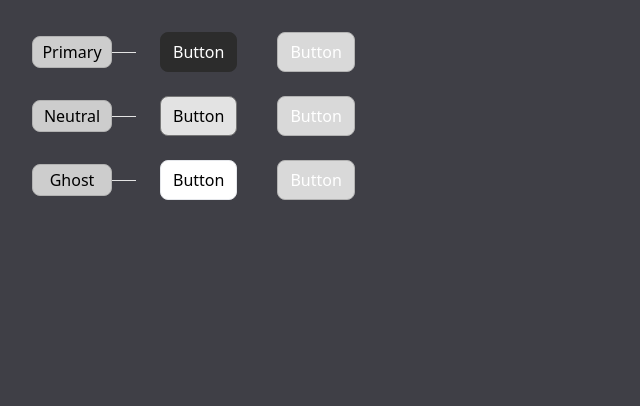
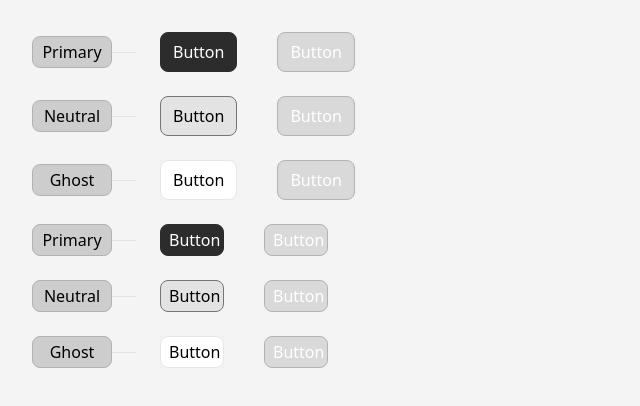
Before and after one commit to MatheusFilg/react-design-system, a React (Vite) app: page / in a window 1280 px wide. Shown: the top 406 px of the page, without its empty margins (0-640 px from the left). Built offline with nearby package versions, Linux system fonts and the light colour scheme.

Commit message:
add size prop to button

```diff
--- a/src/app.tsx
+++ b/src/app.tsx
@@ -27,6 +27,42 @@ export default function App() {
           <Button disabled>Button</Button>
         </div>
       </div>
+
+      <div className="flex flex-row items-center align-middle">
+        <Label>Primary</Label>
+        <div className="flex translate-x-6 flex-row gap-10">
+          <Button variant="primary" size="small">
+            Button
+          </Button>
+          <Button disabled size="small">
+            Button
+          </Button>
+        </div>
+      </div>
+
+      <div className="flex flex-row items-center align-middle">
+        <Label>Neutral</Label>
+        <div className="flex translate-x-6 flex-row gap-10">
+          <Button variant="neutral" size="small">
+            Button
+          </Button>
+          <Button disabled size="small">
+            Button
+          </Button>
+        </div>
+      </div>
+
+      <div className="flex flex-row items-center align-middle">
+        <Label>Ghost</Label>
+        <div className="flex translate-x-6 flex-row gap-10">
+          <Button variant="ghost" size="small">
+            Button
+          </Button>
+          <Button disabled size="small">
+            Button
+          </Button>
+        </div>
+      </div>
     </div>
   )
 }
--- a/src/components/button.tsx
+++ b/src/components/button.tsx
@@ -2,16 +2,17 @@ import { ButtonHTMLAttributes, ReactNode } from 'react'
 
 interface ButtonProps extends ButtonHTMLAttributes<HTMLButtonElement> {
   children: ReactNode
-  variant?: 'primary' | 'neutral' | 'ghost'
   disabledStyle?: string
   defaultStyle?: string
+  size?: 'small' | 'medium'
+  variant?: 'primary' | 'neutral' | 'ghost'
   //   icon?: ReactElement
 }
 
 export default function Button(props: ButtonProps) {
   const { variant } = props
 
-  const style = 'flex items-center w-18 h-10 border gap-4 rounded-lg p-3'
+  const style = 'flex items-center border gap-4 rounded-lg'
   const disable =
     ' disabled:border-[#B3B3B3] disabled:bg-[#D9D9D9] disabled:text-[#B3B3B3]'
 
@@ -22,6 +23,7 @@ export default function Button(props: ButtonProps) {
           disabledStyle={disable}
           defaultStyle={style}
           {...props}
+          size={props?.size ?? 'medium'}
         />
       )
     case 'neutral':
@@ -30,11 +32,17 @@ export default function Button(props: ButtonProps) {
           disabledStyle={disable}
           defaultStyle={style}
           {...props}
+          size={props?.size ?? 'medium'}
         />
       )
     case 'ghost':
       return (
-        <GhostButton disabledStyle={disable} defaultStyle={style} {...props} />
+        <GhostButton
+          disabledStyle={disable}
+          defaultStyle={style}
+          {...props}
+          size={props?.size ?? 'medium'}
+        />
       )
     default:
       return (
@@ -42,13 +50,20 @@ export default function Button(props: ButtonProps) {
           disabledStyle={disable}
           defaultStyle={style}
           {...props}
+          size={props?.size ?? 'medium'}
         />
       )
   }
 }
 
 export function DefaultButton(props: ButtonProps) {
-  const { children, defaultStyle, disabledStyle } = props
+  let { children, defaultStyle, disabledStyle, size } = props
+
+  if (size === 'medium') {
+    defaultStyle += ' w-18 h-10 p-3'
+  } else {
+    defaultStyle += ' w-16 h-8 p-2'
+  }
 
   return (
     <button
@@ -61,7 +76,13 @@ export function DefaultButton(props: ButtonProps) {
 }
 
 export function NeutralButton(props: ButtonProps) {
-  const { children, defaultStyle, disabledStyle } = props
+  let { children, defaultStyle, disabledStyle, size } = props
+
+  if (size === 'medium') {
+    defaultStyle += ' w-18 h-10 p-3'
+  } else {
+    defaultStyle += ' w-16 h-8 p-2'
+  }
 
   return (
     <button
@@ -74,7 +95,13 @@ export function NeutralButton(props: ButtonProps) {
 }
 
 export function GhostButton(props: ButtonProps) {
-  const { children, defaultStyle, disabledStyle } = props
+  let { children, defaultStyle, disabledStyle, size } = props
+
+  if (size === 'medium') {
+    defaultStyle += ' w-18 h-10 p-3'
+  } else {
+    defaultStyle += ' w-16 h-8 p-2'
+  }
 
   return (
     <button
@@ -85,16 +112,3 @@ export function GhostButton(props: ButtonProps) {
     </button>
   )
 }
-
-export function DisabledButton(props: ButtonProps) {
-  const { children } = props
-
-  return (
-    <button
-      className="group w-20 gap-4 rounded-lg p-2 disabled:bg-[#D9D9D9]"
-      {...props}
-    >
-      <span className="group-disabled:text-[#B3B3B3]">{children}</span>
-    </button>
-  )
-}
--- a/src/global.css
+++ b/src/global.css
@@ -4,6 +4,6 @@
 
 @layer base {
    body {
-    @apply bg-zinc-700;
+    @apply bg-zinc-100;
    }
 }
```
